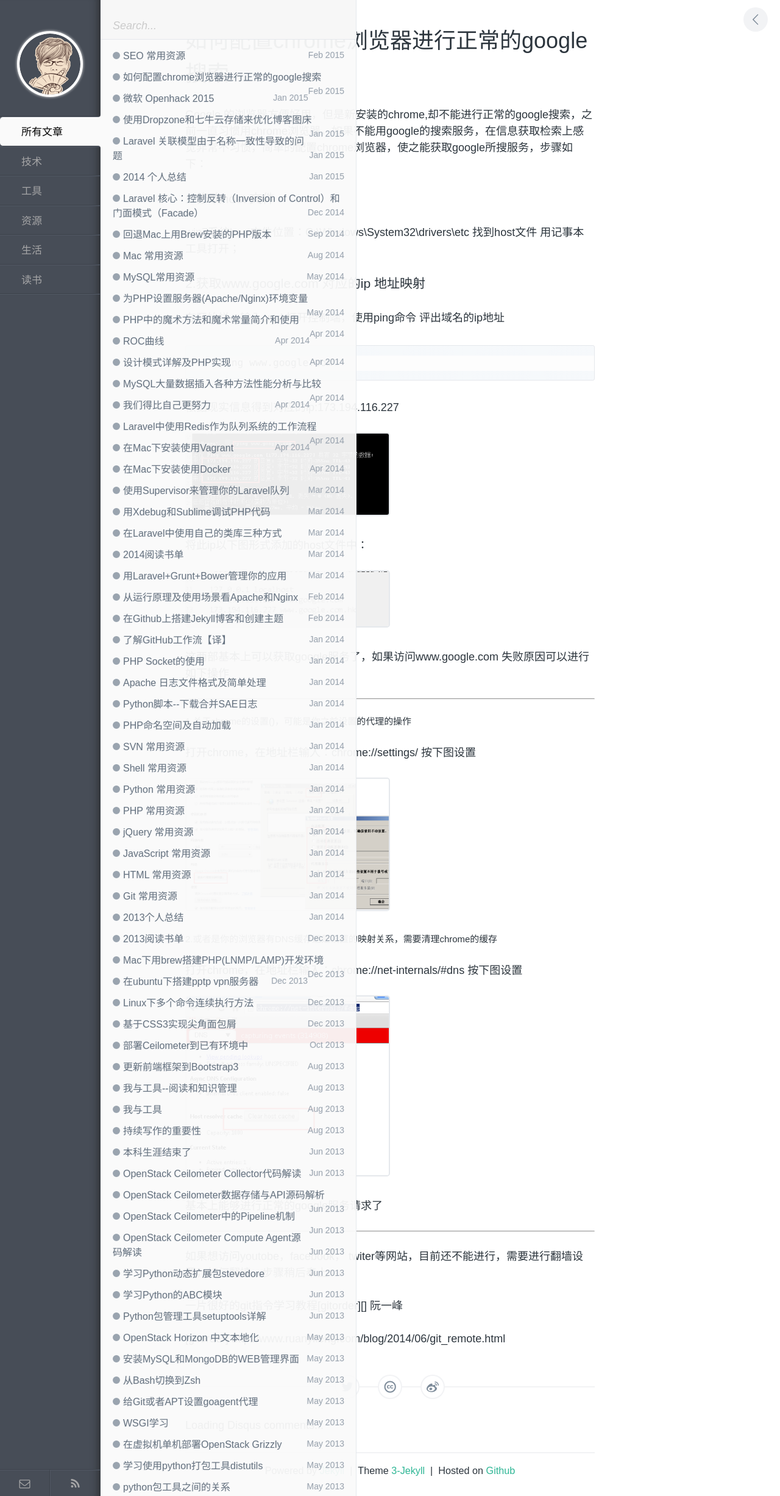
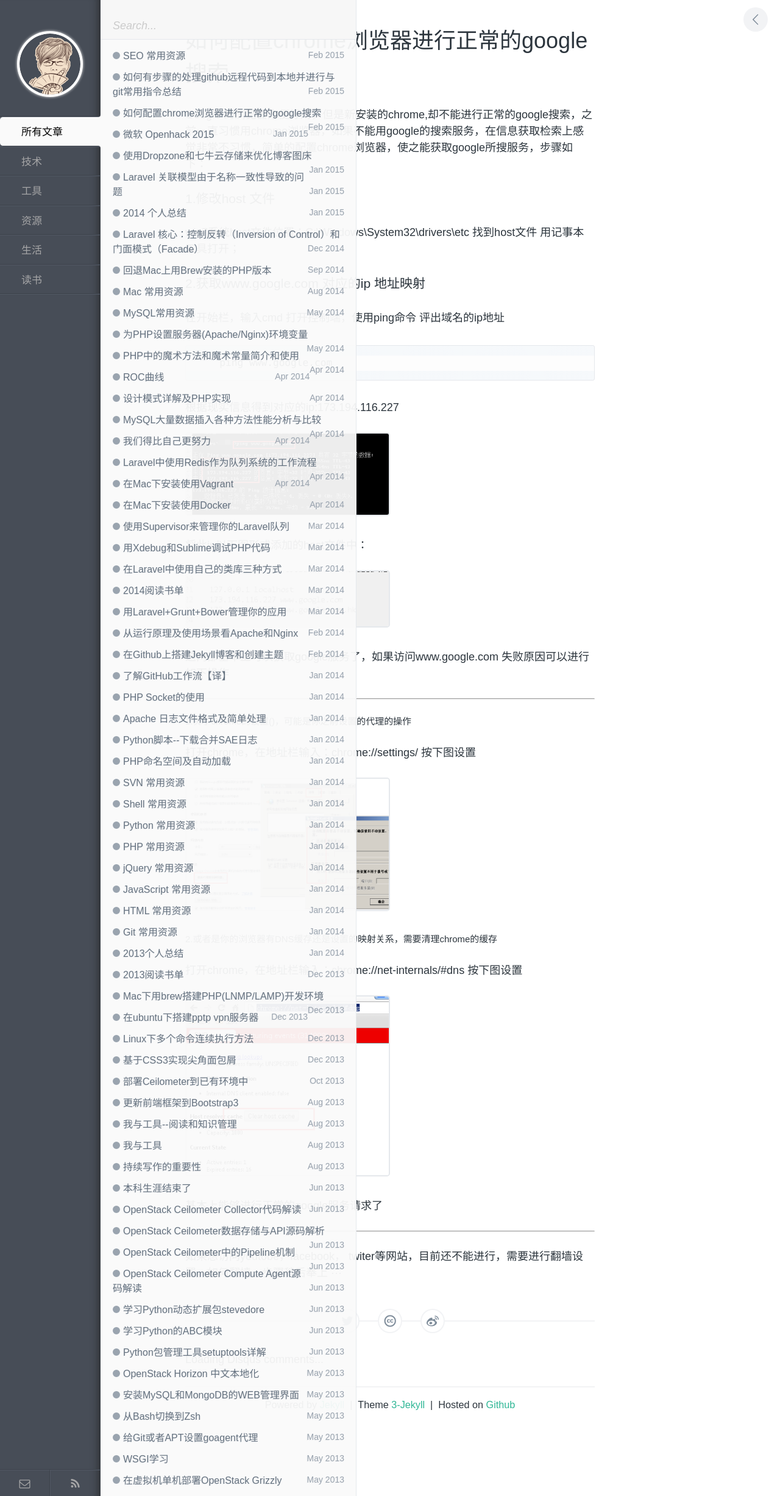
Before and after one commit to icmzn/icmzn.github.io, a Jekyll site: the page built from _posts/tool/2015-02-10-how-to-config-chrome.md, in a window 1280 px wide. Shown: the whole page at 61% size. Built offline with Jekyll 4.4.1, drawn with Linux system fonts in a browser that asks for light colours; comment, search, counter and statistics services are not loaded; some of the changed lines change nothing that is shown.

Commit message:
git指令总结

```diff
--- a/_posts/tool/2015-02-10-how-to-config-chrome.md
+++ b/_posts/tool/2015-02-10-how-to-config-chrome.md
@@ -46,8 +46,3 @@
 ---
 
 如果想访问youtobe，facebook， twiter等网站，目前还不能进行，需要进行翻墙设置，如何翻墙，步骤稍后奉上 ···
-
-
-一片很好的git指令学习教程[gitorder][] 阮一峰
-
-  [gitorder] http://www.ruanyifeng.com/blog/2014/06/git_remote.html
--- /dev/null
+++ b/_posts/tool/2015-02-11-how-to-git-fetch-origin.md
@@ -0,0 +1,118 @@
+---
+layout: post
+title: 如何有步骤的处理github远程代码到本地并进行与git常用指令总结
+category: 工具
+tags: Blog
+keywords: merge,github,remote,fetch
+description:
+---
+
+**github**方便代码管理，操作本地代码库指令简单，本文解决如何有步骤的讲本地代码库与远程代码库进行合并。
+
+---
+
+#介绍简单的基本命令作用
+
+	    本文由icmzn精心整理，转载请注明出处(http://www.icmzn.com)！
+
+##基本配置信息
+
+	1. 产生本地公钥信息，用于提交远程身份验证
+		$ ssh-keygen -t rsa -C "youremail@example.com"
+	2. 设置本次的用户名 和 邮箱
+		$ git config --global user.name "john"
+		$ git config --global user.email "email@126.com"
+	3. 设置变量 origin 和 remote 值
+		$ git remote add origin git@github.com:aa/gg.git
+	4. 删除变量 remote 值
+		$ git remote rm origin
+	5. 显示当前git的全局配置变量
+		$git config --list
+	6. 掌握仓库当前的状态
+		$git status
+	7. 可以指定文件修改内容，从编辑转台退出的指令
+		$ git diff fileName （文件名称）
+		$ W
+	8. 查看日志
+		$ git log
+		$ git log --pretty=oneline : 单行显示
+	9. 将HEAD指针指向对应的版本号，同时修改仓库的环境
+		$ git reset --hard HEAD^
+	10. 让版本随意回退到任何一个版本（之前或之后都可以）
+		$ git reflog 显示所有操作的信息（含版本id）
+		$ git reset --hard commit_id (一般取id前7位)
+	11. 让版本随意回退到任何一个版本（之前或之后都可以）
+		$ git reset HEAD fileName
+	12. git删除记录信息
+		$ git rm fileName
+		撤销 $ git checkout -- fileName
+	13. 代码由“工作区”保存至“暂存区”
+		$git add .
+	14. 代码由“暂存区”保存到“工作区”
+		$git commit -m "注释"
+
+##本地代码管理
+
+
+	1. 撤销“工作区”修改， 将“暂存区”中的最新版覆盖“工作区”
+		$ git checkout --fileName
+	2. 撤销“暂存区”修改， 将“本地仓库”最新版覆盖“工作区”和“暂存区”
+		（1）$ git reset HEAD fileName 修复暂存区为版本库中的最新内容
+		（2）$ git checkout --fileName 将“暂存区”中的最新版覆盖“工作区”
+		$git config --list
+	3. 撤销“本地仓库”修改， 将回退之前的版本
+		$ git reset HEAD 版本号（前7位即可）
+		或
+		$ git reset heard HEAD 或HEAD^
+	4. 查看分支
+		$ git branch
+	5. 创建分支
+		$ git branch <name>
+	6. 切换分支
+		$ git checkout <name>
+	7. 创建+切换分支
+		$ git checkout -b <name>
+	8. 合并某分支到当前分支
+		$ git merge <name>
+	9. 删除分支
+		$git branch -d <name>
+    10. 查看本地分之的合并图形情况
+        $ git log --graph --pretty=oneline --abbrev-commit
+
+##远程代码管理
+
+	1. 本地代码推送
+		$ git remote add origin git@github.com:aa/gg.git
+		$ git push -u origin master
+		$git config --listv
+		$git config --listv
+
+	2. 克隆远程代码仓库
+		$ git clone git@github.com:aa/gg.git
+	3. 查看远程库信息
+	 	$ git remote -v
+	4. 从本地推送情况
+		（1）git push origin master
+		如果推送失败，先用git fetch抓取远程的新提交
+		（2）git fetch origin
+		本地如有冲突，远程文件放在本地 origin/master 之下
+		（3）$git merge origin/master 将origin/master合并到本地分支上
+	5. 本地创建和远程分支对应的分支，本地和远程分支的名称最好一致
+		$ git checkout -b branch-name origin/branch-name
+	6. 建立本地分支和远程分支的关联
+		$ git branch --set-upstream branch-name origin/branch-name；
+	7. 查看本地分支和远程分支的差异
+		$ git diff master origin/master
+	8. 查看当前本地分支情况
+		$ git branch
+	9. 查看远程分支情况
+		$ git branch -r
+
+   git中文学习：[clickme][zhongwenxuexi]
+
+   git学习博客：[clickme][yuanyifeng]
+
+  [yuanyifeng]:http://www.ruanyifeng.com/blog/2014/06/git_remote.html
+	"阮一峰"
+
+  [zhongwenxuexi]: http://www.liaoxuefeng.com/wiki "git中文指南"
```
